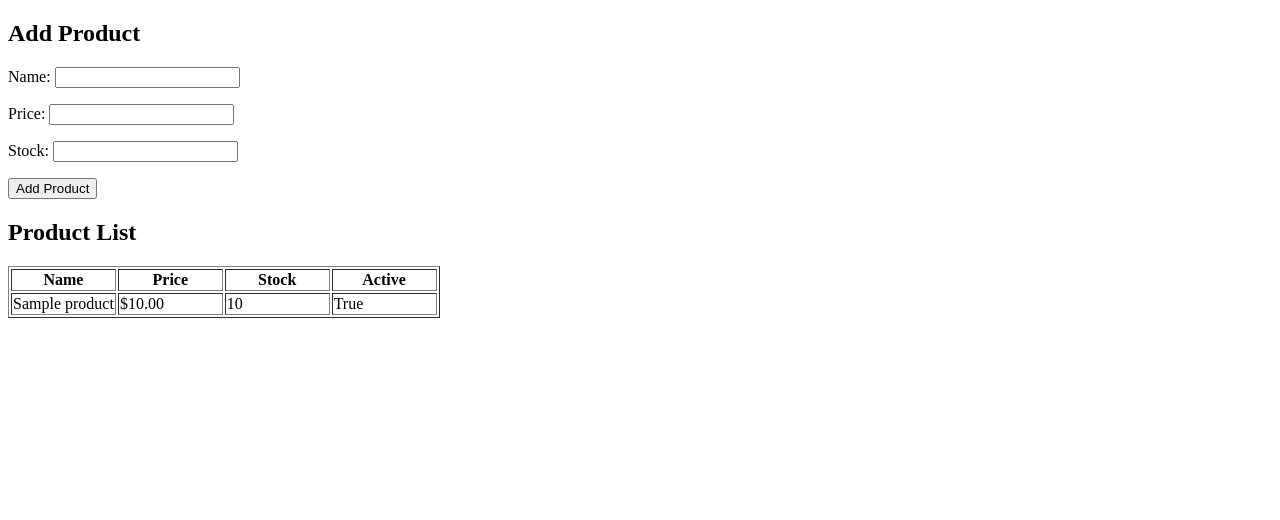
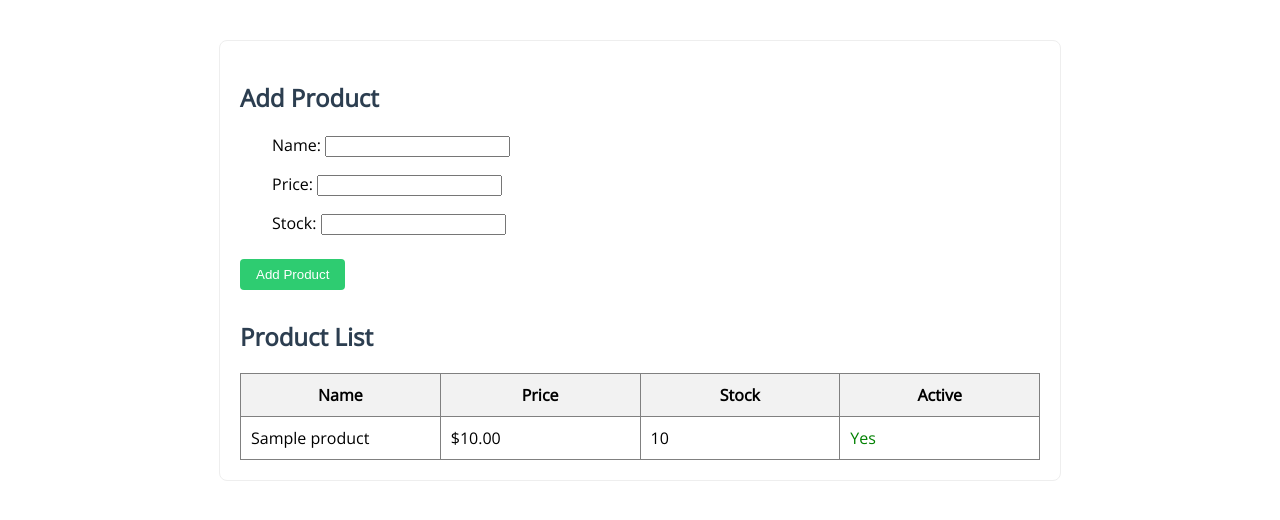
Before and after one commit to PerfectionistAF/Django_Order_App, a Django app: page / in a window 1280 px wide. Shown: the top 520 px of the page. Run offline with Django 4.2, Linux system fonts and the light colour scheme; a user stored in the database is signed in; tables that the repository leaves empty hold one stand-in row (values such as "Sample post").

Commit message:
Update static, orders, products defaults

```diff
--- a/Ordering_System/products/models.py
+++ b/Ordering_System/products/models.py
@@ -27,7 +27,7 @@ class Order(models.Model):
     id = models.AutoField(primary_key=True)  ###Amend to 1:1 relation, no need for OrderItem
     company = models.ForeignKey(Company, null=True, on_delete=models.CASCADE)
     product = models.ForeignKey(Product, on_delete=models.PROTECT, null=True, blank=True)
-    quantity = models.PositiveIntegerField(default = 1)
+    quantity = models.PositiveIntegerField()
     created_by = models.ForeignKey(User, null=True, on_delete=models.PROTECT)
     created_at = models.DateTimeField(auto_now_add=True)
     status = models.CharField(max_length=50, choices=STATUS_CHOICES)
--- a/Ordering_System/products/templates/index.html
+++ b/Ordering_System/products/templates/index.html
@@ -4,33 +4,52 @@
     <meta charset="UTF-8">
     <meta name="viewport" content="width=device-width, initial-scale=1.0">
     <title>Products</title>
+    <link rel="stylesheet" href="static/index.css">
 </head>
 <body>
-    <h2>Add Product</h2>
-    <form method="post">
-        {% csrf_token %}{{ form.as_p }}
-        <button type="submit">Add Product</button>
+
+    <div style="max-width: 800px; margin: 40px auto; padding: 20px; border: 1px solid #eee; border-radius: 8px;">
+        <h2 style="color: #2c3e50;">Add Product</h2>
+        <form method="post" style="margin-bottom: 30px;">
+            {% csrf_token %}
+            <div class="form-control">{{ form.as_p }}</div>
+            <button type="submit" style="background-color: #2ecc71; color: white; padding: 8px 16px; border: none; border-radius: 4px; margin-top: 8px;">
+                Add Product
+            </button>
         </form>
-    <h2>Product List</h2>
-    <table border="1">
+
+        <h2 style="color: #2c3e50;">Product List</h2>
+        <table border="1" cellspacing="0" cellpadding="10" style="width: 100%; border-collapse: collapse;">
+            <thead style="background-color: #f2f2f2;">
                 <tr>
                     <th width="25%">Name</th>
                     <th width="25%">Price</th>
                     <th width="25%">Stock</th>
                     <th width="25%">Active</th>
                 </tr>
+            </thead>
+            <tbody>
                 {% for product in products %}
                     <tr>
                         <td>{{ product.name }}</td>
                         <td>${{ product.price }}</td>
                         <td>{{ product.stock }}</td>
-                <td>{{ product.is_active }}</td>
+                        <td>
+                            {% if product.is_active %}
+                                <span class="green">Yes</span>
+                            {% else %}
+                                <span style="color: red;">No</span>
+                            {% endif %}
+                        </td>
                     </tr>
                 {% empty %}
                     <tr>
-                <td colspan="4">No products available.</td>
+                        <td colspan="4" style="text-align: center; color: #888;">No products available.</td>
                     </tr>
                 {% endfor %}
+            </tbody>
         </table>
+    </div>
+
 </body>
 </html>
--- /dev/null
+++ b/Ordering_System/products/templates/static/index.css
@@ -0,0 +1,28 @@
+@import url('https://fonts.googleapis.com/css2?family=Open+Sans:wght@300&display=swap');
+
+body{
+    font-family: 'Open Sans', sans-serif;
+
+}
+.search{
+
+  top:6px;
+  left:10px;
+}
+
+.form-control{
+
+    border:none;
+    padding-left:32px;
+}
+
+.form-control:focus{
+
+    border:none;
+    box-shadow:none;
+}
+
+.green{
+
+    color:green;
+}
--- a/Ordering_System/products/views.py
+++ b/Ordering_System/products/views.py
@@ -14,7 +14,7 @@ def index(request):
     form = ProductForm(request.POST or None)
     if request.method == "POST" and form.is_valid():
         product = form.save(commit=False)
-        product.company = request.user.company.name
+        product.company = request.user.company
         #product.created_by = request.user.name
         product.created_at = timezone.now()
         product.last_updated_at = timezone.now()
```
Also changed, not shown: Ordering_System/products/migrations/0007_alter_order_quantity.py (added). Lines whose indentation alone changed are shown as unchanged.
